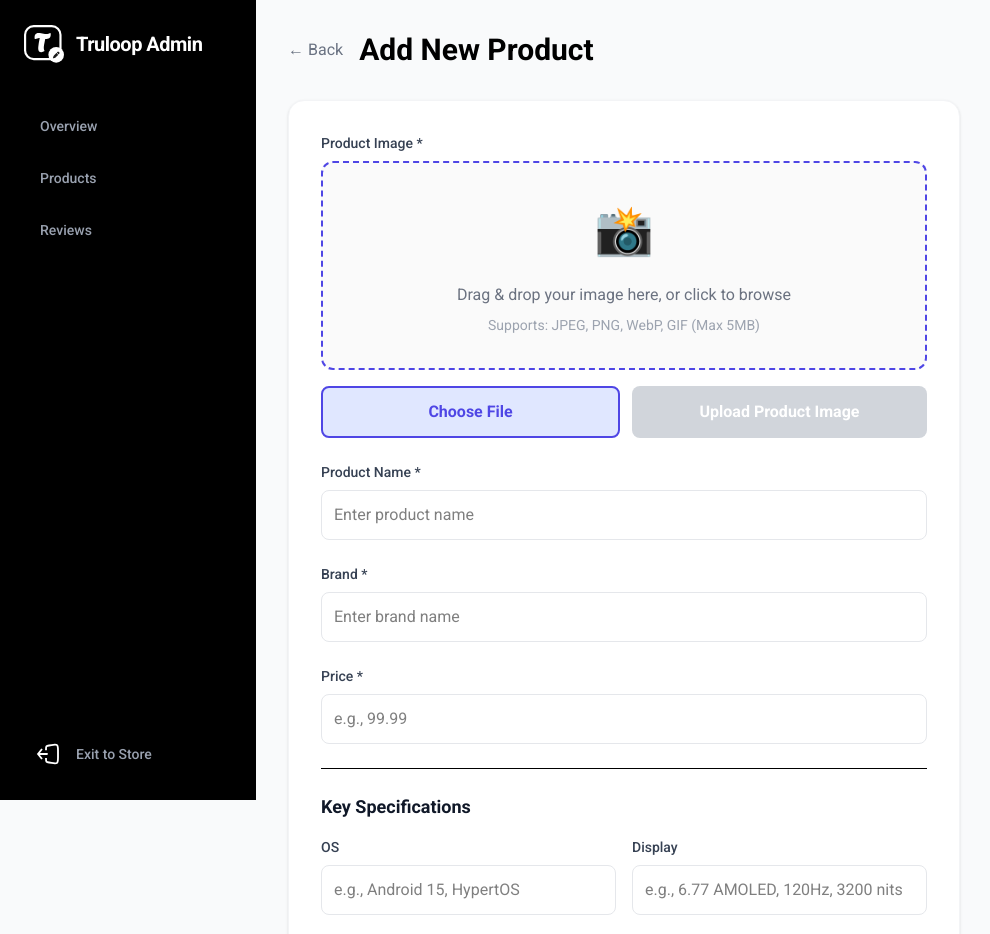
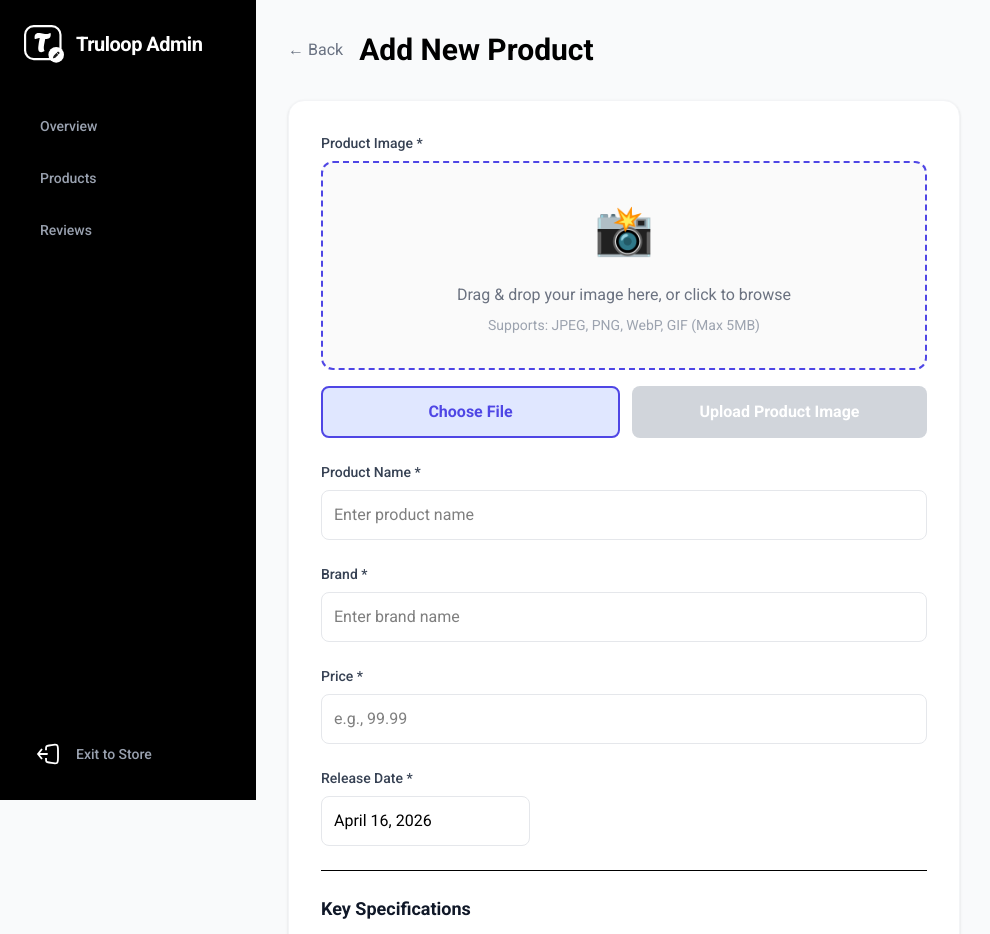
Before and after one commit to pandeynikhilone/truloop, a Next.js app in the folder frontend/: page /admin/products/new in a window 1280 px wide. Shown: the top 934 px of the page, without its empty margins (0-990 px from the left). Built offline with nearby package versions, Linux system fonts and the light colour scheme.

Commit message:
feat: implement product model and admin UI for product creation

```diff
--- a/frontend/app/components/admin/AddProductClient.jsx
+++ b/frontend/app/components/admin/AddProductClient.jsx
@@ -4,6 +4,8 @@ import { useState } from "react";
 import { useRouter } from "next/navigation";
 import Link from "next/link";
 import ImageUpload from "../common/ImageUpload";
+import DatePicker from "react-datepicker";
+import "react-datepicker/dist/react-datepicker.css";
 
 export default function AddProductClient() {
     const router = useRouter();
@@ -16,6 +18,7 @@ export default function AddProductClient() {
         brand: "",
         price: "",
         images: [],
+        releaseDate: new Date(), // Default to today
     });
 
     // Specifications state
@@ -87,6 +90,7 @@ export default function AddProductClient() {
                 price: parseFloat(formData.price), // Convert to number
                 images: formData.images, // Already an array
                 specifications: specsMap, // Add specifications
+                releaseDate: formData.releaseDate, // Add release date
             };
 
             console.log('Submitting to:', url);
@@ -207,6 +211,24 @@ export default function AddProductClient() {
                     />
                 </div>
 
+                {/* Release Date */}
+                <div>
+                    <label className="block text-sm font-medium text-gray-700 mb-2">
+                        Release Date *
+                    </label>
+                    <div className="relative">
+                        <DatePicker
+                            selected={formData.releaseDate}
+                            onChange={(date) => setFormData(prev => ({ ...prev, releaseDate: date }))}
+                            className="w-full p-3 border border-gray-200 rounded-lg focus:outline-none focus:ring-2 focus:ring-black"
+                            dateFormat="MMMM d, yyyy"
+                            showYearDropdown
+                            scrollableYearDropdown
+                            yearDropdownItemNumber={15}
+                        />
+                    </div>
+                </div>
+
                 {/* Specifications Section */}
                 <div className="border-t pt-6">
                     <h3 className="text-lg font-semibold text-gray-900 mb-4">Key Specifications</h3>
--- a/frontend/app/components/admin/EditProductClient.jsx
+++ b/frontend/app/components/admin/EditProductClient.jsx
@@ -5,6 +5,8 @@ import { useRouter } from "next/navigation";
 import Link from "next/link";
 import ImageUpload from "@/app/components/common/ImageUpload";
 import Loader from "@/app/components/common/Loader";
+import DatePicker from "react-datepicker";
+import "react-datepicker/dist/react-datepicker.css";
 
 export default function EditProductClient({ id }) {
     const router = useRouter();
@@ -16,6 +18,7 @@ export default function EditProductClient({ id }) {
         name: "",
         price: "",
         images: "",
+        releaseDate: new Date(),
         specifications: {} // Will act as a JSON string or simplified
     });
 
@@ -32,6 +35,7 @@ export default function EditProductClient({ id }) {
                     name: data.name || "",
                     price: data.price || "",
                     images: data.images || "",
+                    releaseDate: data.releaseDate ? new Date(data.releaseDate) : new Date(),
                     // Keeping specs read-only or simple for now unless requested
                 });
             } catch (err) {
@@ -104,6 +108,21 @@ export default function EditProductClient({ id }) {
                 </div>
 
                 <div>
+                    <label className="block text-sm font-medium text-gray-700 mb-2">Release Date</label>
+                    <div className="relative">
+                        <DatePicker
+                            selected={formData.releaseDate}
+                            onChange={(date) => setFormData(prev => ({ ...prev, releaseDate: date }))}
+                            className="w-full p-3 border border-gray-200 rounded-lg focus:outline-none focus:ring-2 focus:ring-black"
+                            dateFormat="MMMM d, yyyy"
+                            showYearDropdown
+                            scrollableYearDropdown
+                            yearDropdownItemNumber={15}
+                        />
+                    </div>
+                </div>
+
+                <div>
                     <label className="block text-sm font-medium text-gray-700 mb-2">Product Image</label>
                     {(typeof formData.images === 'string' && formData.images !== '') || (Array.isArray(formData.images) && formData.images.length > 0) ? (
                         <div className="mb-4">
--- a/frontend/package.json
+++ b/frontend/package.json
@@ -11,10 +11,12 @@
   "dependencies": {
     "@heroicons/react": "^2.2.0",
     "@tailwindcss/postcss": "^4.0.0-alpha.34",
+    "date-fns": "^4.1.0",
     "lightningcss": "^1.31.1",
     "next": "^14.2.35",
     "postcss": "^8.5.6",
     "react": "^18.3.1",
+    "react-datepicker": "^9.1.0",
     "react-dom": "^18.3.1",
     "tailwindcss": "^4.0.0-alpha.34"
   },
```
Also changed, not shown: 2 other files (tests, documents, lock files or other folders).
